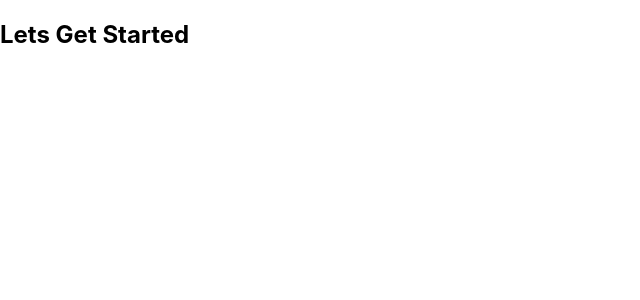
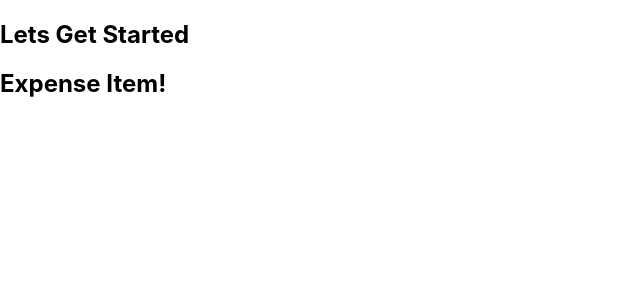
Before and after one commit to rakshitar1135/react-complete-guide, a React (Create React App) app: page / in a window 1280 px wide. Shown: the top 300 px of the page, without its empty margins (0-640 px from the left). Built offline with nearby package versions, Linux system fonts and the light colour scheme.

Commit message:
Building First Custom component

```diff
--- a/src/App.js
+++ b/src/App.js
@@ -1,6 +1,8 @@
+import ExpenseItem from './components/ExpenseItem'
 function App(){
   return(<div>
     <h2>Lets Get Started</h2>
+    <ExpenseItem/>
   </div>);
 }
 export default App;
--- /dev/null
+++ b/src/components/ExpenseItem.js
@@ -0,0 +1,6 @@
+function ExpenseItem(){
+    return(<div>
+        <h2>Expense Item!</h2>
+    </div>)
+}
+export default ExpenseItem;
```
